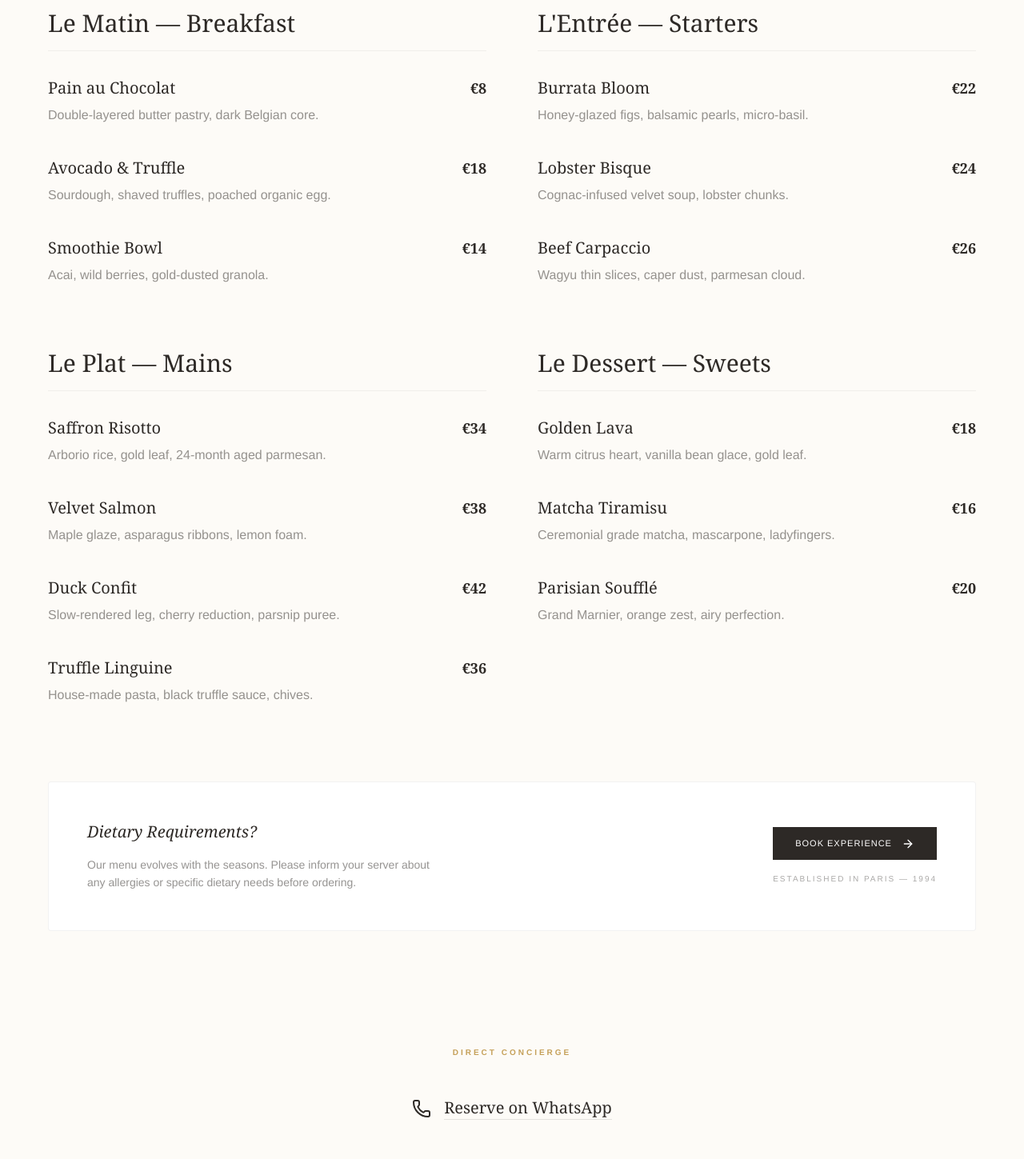
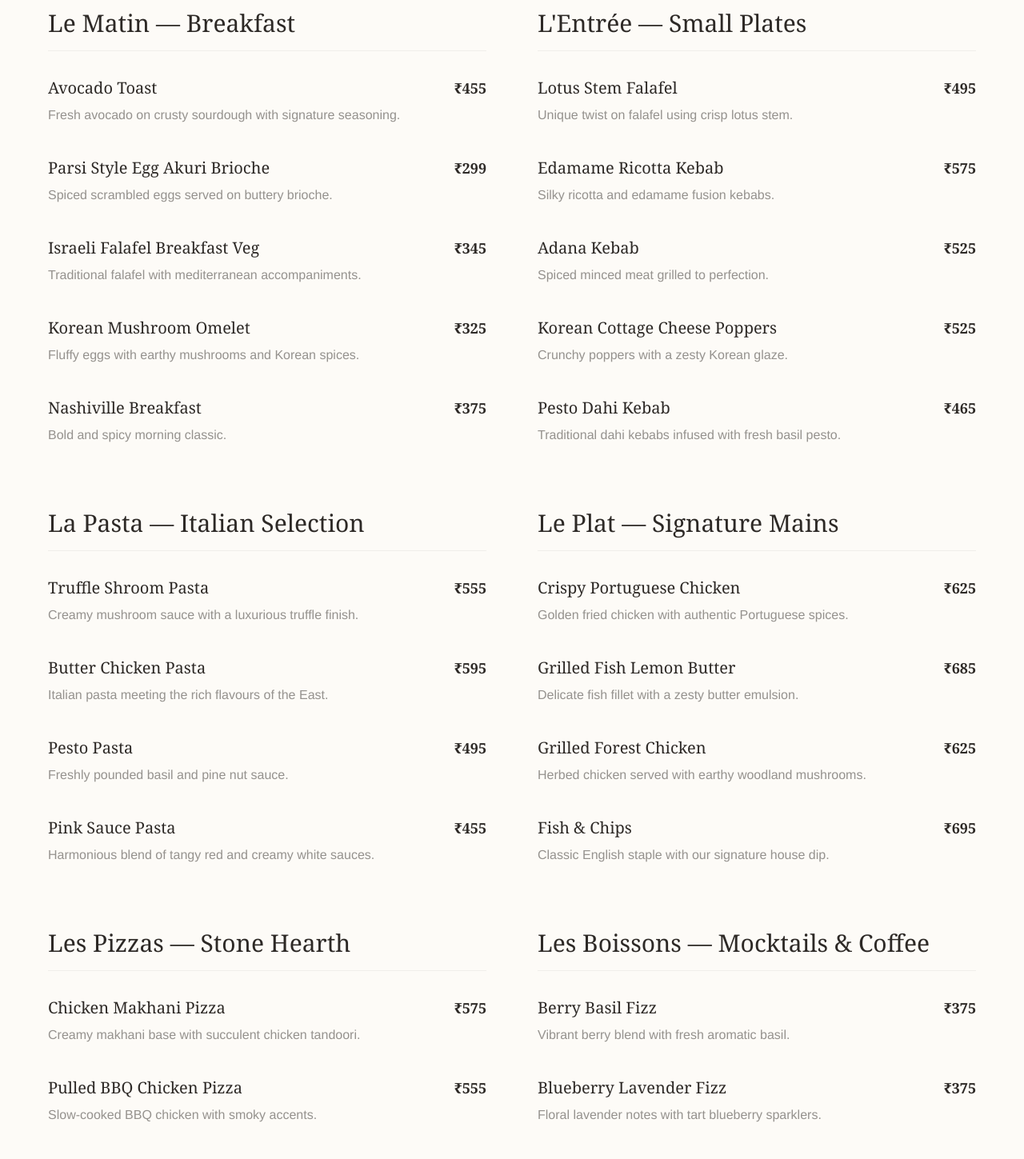
Before and after one commit to Naitik2408/Pastel-Bistro, a React (Vite) app: page /menu in a window 1280 px wide. Shown: the part 520-1969 px from the top of the page at 80% size. Built offline with nearby package versions, Linux system fonts and the light colour scheme; a web font is replaced by a local one.

Commit message:
feat: Update menu items and hero image
Refactors the home page hero image to a more fitting Unsplash source.
Updates breakfast and small plates menu items to reflect a more diverse and modern culinary offering, including Indian-inspired dishes and updated pricing in INR.

```diff
--- a/src/pages/Home.tsx
+++ b/src/pages/Home.tsx
@@ -54,7 +54,7 @@ const Hero = () => {
               </div>
               <div className="hero-visual w-full h-[250px] md:h-[320px] rounded-sm overflow-hidden bg-muted relative">
                   <img
-                      src="https://picsum.photos/seed/bistro-atmosphere-v2/1200/800"
+                      src="https://images.unsplash.com/photo-1481833761820-0509d3217039?q=80&w=1170&auto=format&fit=crop&ixlib=rb-4.1.0&ixid=M3wxMjA3fDB8MHxwaG90by1wYWdlfHx8fGVufDB8fHx8fA%3D%3D"
                       alt="Bistro Atmosphere"
                       className="w-full h-full object-cover"
                       referrerPolicy="no-referrer"
@@ -73,9 +73,9 @@ const Hero = () => {
               <span className="section-label-gold">Signature Dishes</span>
               <div className="flex flex-col gap-8">
                   {[
-                      { title: "Creamy Alfredo Pasta", desc: "Hand-rolled fettuccine, truffle essence.", color: "#E6DED1" },
-                      { title: "Walnut Crust Sole", desc: "Citrus beurre blanc, wild asparagus.", color: "#E2E7E1" },
-                      { title: "Fried Chicken Slaw", desc: "Mexican slaw, lime infusion.", color: "#F1E5E5" }
+                      { title: "Parsi Style Egg Akuri", desc: "Spiced scrambled eggs, brioche.", color: "#E6DED1" },
+                      { title: "Israeli Falafel Veg", desc: "Traditional falafel, pita pockets.", color: "#E2E7E1" },
+                      { title: "Korean Mushroom Omelet", desc: "Earthy mushrooms, Korean zest.", color: "#F1E5E5" }
                   ].map((dish, i) => (
                       <div key={i} className="flex gap-4 items-center pb-6 border-b border-black/5 last:border-0">
                           <div className="w-[70px] h-[70px] rounded-full flex-shrink-0" style={{ backgroundColor: dish.color }}></div>
@@ -108,9 +108,9 @@ const DishesScroll = () => {
     const navigate = useNavigate();
 
     const dishes = [
-      { title: "Creamy Alfredo Pasta", desc: "Hand-rolled fettuccine in velvet truffle sauce.", img: "https://picsum.photos/seed/pasta/800/1000" },
-      { title: "Walnut Crust Sole", desc: "Pacific sole with a texture-rich nutty finish.", img: "https://picsum.photos/seed/fish/800/1000" },
-      { title: "Mexican Slaw Chicken", desc: "Crispy skin chicken with zesty lime crunch.", img: "https://picsum.photos/seed/chicken/800/1000" },
+      { title: "Creamy Alfredo Pasta", desc: "Hand-rolled fettuccine in velvet truffle sauce.", img: "https://images.unsplash.com/photo-1761168941826-7efda859bdae?q=80&w=687&auto=format&fit=crop&ixlib=rb-4.1.0&ixid=M3wxMjA3fDB8MHxwaG90by1wYWdlfHx8fGVufDB8fHx8fA%3D%3D" },
+      { title: "Lotus Stem Falafel", desc: "Unique twist on falafel using crisp lotus stem.", img: "https://picsum.photos/seed/falafel/800/1000" },
+      { title: "Crispy Portuguese Chicken", desc: "Golden fried chicken with authentic Portuguese spices.", img: "https://picsum.photos/seed/chicken/800/1000" },
       { title: "Avocado Matcha Smoothie", desc: "A silky fusion of earth and cream.", img: "https://picsum.photos/seed/smoothie/800/1000" },
     ];
 
@@ -277,10 +277,10 @@ const MenuPreview = () => {
     const navigate = useNavigate();
 
     const menuItems = [
-      { name: "Burrata Bloom", price: "$22", desc: "Honey-glazed figs & balsamic pearls.", category: "Starters" },
-      { name: "Saffron Risotto", price: "$34", desc: "Gold leaf garnish & parmesan cloud.", category: "Mains" },
-      { name: "Velvet Salmon", price: "$38", desc: "Cedar plank smoked with maple glaze.", category: "Mains" },
-      { name: "Golden Lava", price: "$18", desc: "Warm citrus heart & vanilla bean glace.", category: "Desserts" },
+      { name: "Truffle Shroom Pasta", price: "₹555", desc: "Creamy mushroom sauce & truffle essence.", category: "Pasta" },
+      { name: "Israeli Falafel Veg", price: "₹345", desc: "Mediterranean feast for the soul.", category: "Breakfast" },
+      { name: "Lotus Stem Falafel", price: "₹495", desc: "Crispy textured small plates.", category: "Starters" },
+      { name: "Blueberry Cheesecake", price: "₹349", desc: "Velvety cheesecake with wild berries.", category: "Desserts" },
     ];
 
     return (
--- a/src/pages/MenuPage.tsx
+++ b/src/pages/MenuPage.tsx
@@ -8,34 +8,66 @@ const menuCategories = [
   {
     title: "Le Matin — Breakfast",
     items: [
-      { name: "Pain au Chocolat", price: "€8", desc: "Double-layered butter pastry, dark Belgian core." },
-      { name: "Avocado & Truffle", price: "€18", desc: "Sourdough, shaved truffles, poached organic egg." },
-      { name: "Smoothie Bowl", price: "€14", desc: "Acai, wild berries, gold-dusted granola." }
+      { name: "Avocado Toast", price: "₹455", desc: "Fresh avocado on crusty sourdough with signature seasoning." },
+      { name: "Parsi Style Egg Akuri Brioche", price: "₹299", desc: "Spiced scrambled eggs served on buttery brioche." },
+      { name: "Israeli Falafel Breakfast Veg", price: "₹345", desc: "Traditional falafel with mediterranean accompaniments." },
+      { name: "Korean Mushroom Omelet", price: "₹325", desc: "Fluffy eggs with earthy mushrooms and Korean spices." },
+      { name: "Nashiville Breakfast", price: "₹375", desc: "Bold and spicy morning classic." }
     ]
   },
   {
-    title: "L'Entrée — Starters",
+    title: "L'Entrée — Small Plates",
     items: [
-      { name: "Burrata Bloom", price: "€22", desc: "Honey-glazed figs, balsamic pearls, micro-basil." },
-      { name: "Lobster Bisque", price: "€24", desc: "Cognac-infused velvet soup, lobster chunks." },
-      { name: "Beef Carpaccio", price: "€26", desc: "Wagyu thin slices, caper dust, parmesan cloud." }
+      { name: "Lotus Stem Falafel", price: "₹495", desc: "Unique twist on falafel using crisp lotus stem." },
+      { name: "Edamame Ricotta Kebab", price: "₹575", desc: "Silky ricotta and edamame fusion kebabs." },
+      { name: "Adana Kebab", price: "₹525", desc: "Spiced minced meat grilled to perfection." },
+      { name: "Korean Cottage Cheese Poppers", price: "₹525", desc: "Crunchy poppers with a zesty Korean glaze." },
+      { name: "Pesto Dahi Kebab", price: "₹465", desc: "Traditional dahi kebabs infused with fresh basil pesto." }
     ]
   },
   {
-    title: "Le Plat — Mains",
+    title: "La Pasta — Italian Selection",
     items: [
-      { name: "Saffron Risotto", price: "€34", desc: "Arborio rice, gold leaf, 24-month aged parmesan." },
-      { name: "Velvet Salmon", price: "€38", desc: "Maple glaze, asparagus ribbons, lemon foam." },
-      { name: "Duck Confit", price: "€42", desc: "Slow-rendered leg, cherry reduction, parsnip puree." },
-      { name: "Truffle Linguine", price: "€36", desc: "House-made pasta, black truffle sauce, chives." }
+      { name: "Truffle Shroom Pasta", price: "₹555", desc: "Creamy mushroom sauce with a luxurious truffle finish." },
+      { name: "Butter Chicken Pasta", price: "₹595", desc: "Italian pasta meeting the rich flavours of the East." },
+      { name: "Pesto Pasta", price: "₹495", desc: "Freshly pounded basil and pine nut sauce." },
+      { name: "Pink Sauce Pasta", price: "₹455", desc: "Harmonious blend of tangy red and creamy white sauces." }
+    ]
+  },
+  {
+    title: "Le Plat — Signature Mains",
+    items: [
+      { name: "Crispy Portuguese Chicken", price: "₹625", desc: "Golden fried chicken with authentic Portuguese spices." },
+      { name: "Grilled Fish Lemon Butter", price: "₹685", desc: "Delicate fish fillet with a zesty butter emulsion." },
+      { name: "Grilled Forest Chicken", price: "₹625", desc: "Herbed chicken served with earthy woodland mushrooms." },
+      { name: "Fish & Chips", price: "₹695", desc: "Classic English staple with our signature house dip." }
+    ]
+  },
+  {
+    title: "Les Pizzas — Stone Hearth",
+    items: [
+      { name: "Chicken Makhani Pizza", price: "₹575", desc: "Creamy makhani base with succulent chicken tandoori." },
+      { name: "Pulled BBQ Chicken Pizza", price: "₹555", desc: "Slow-cooked BBQ chicken with smoky accents." },
+      { name: "Chargrilled Veggie", price: "₹455", desc: "Seasonal garden vegetables with house-made marinara." },
+      { name: "Pesto Pepper Pizza", price: "₹475", desc: "Vibrant basil pesto base with sweet bell peppers." }
+    ]
+  },
+  {
+    title: "Les Boissons — Mocktails & Coffee",
+    items: [
+      { name: "Berry Basil Fizz", price: "₹375", desc: "Vibrant berry blend with fresh aromatic basil." },
+      { name: "Blueberry Lavender Fizz", price: "₹375", desc: "Floral lavender notes with tart blueberry sparklers." },
+      { name: "Spanish Ice Latte", price: "₹279", desc: "Sweet and creamy iced coffee with a Spanish flair." },
+      { name: "Honey Cinnamon Latte", price: "₹245", desc: "Warm and comforting brew with natural sweetness." }
     ]
   },
   {
     title: "Le Dessert — Sweets",
     items: [
-      { name: "Golden Lava", price: "€18", desc: "Warm citrus heart, vanilla bean glace, gold leaf." },
-      { name: "Matcha Tiramisu", price: "€16", desc: "Ceremonial grade matcha, mascarpone, ladyfingers." },
-      { name: "Parisian Soufflé", price: "€20", desc: "Grand Marnier, orange zest, airy perfection." }
+      { name: "Blueberry Cheesecake", price: "₹349", desc: "Velvety cheesecake topped with wild blueberry compote." },
+      { name: "Biscoff Cheesecake", price: "₹379", desc: "Rich caramelised biscuit flavour on a buttery base." },
+      { name: "Chef Special Pannacotta", price: "₹225", desc: "Silky cooked cream with seasonal fruit reduction." },
+      { name: "Choco Lava", price: "₹175", desc: "Oozing warm chocolate heart inside a moist cake." }
     ]
   }
 ];
```
